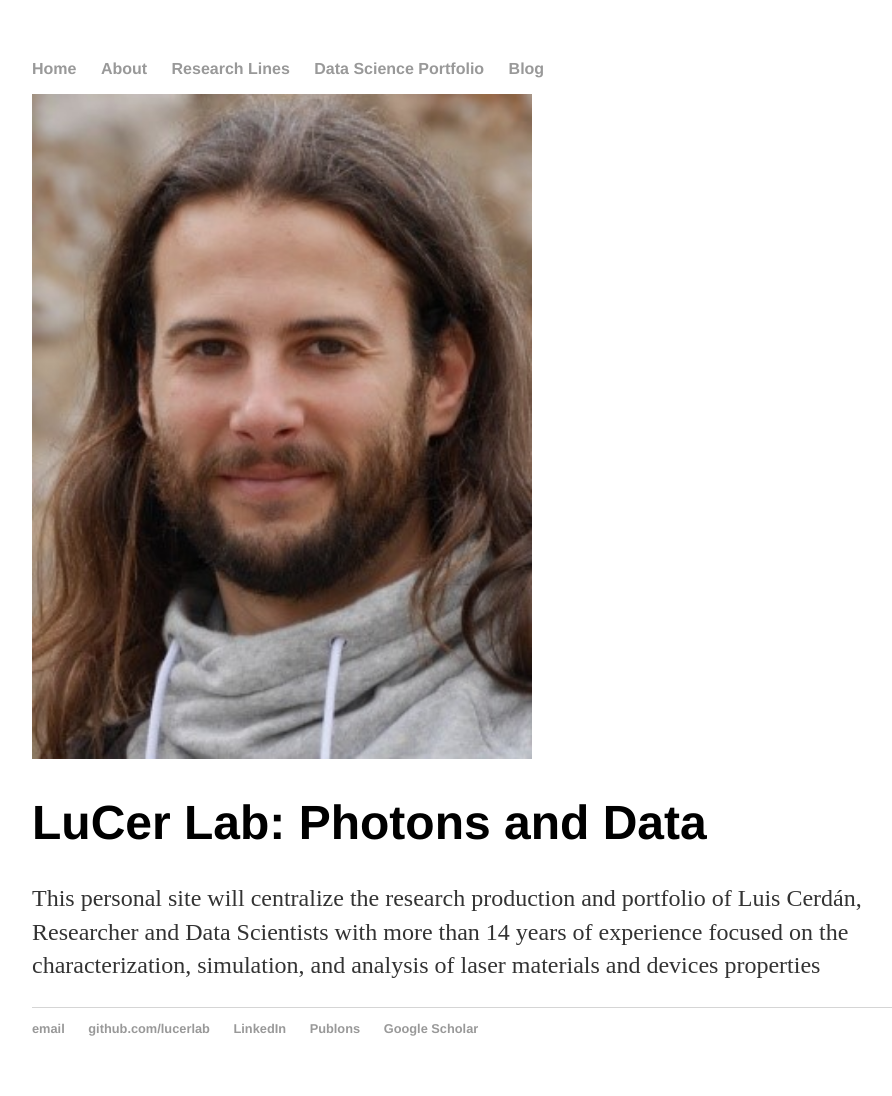
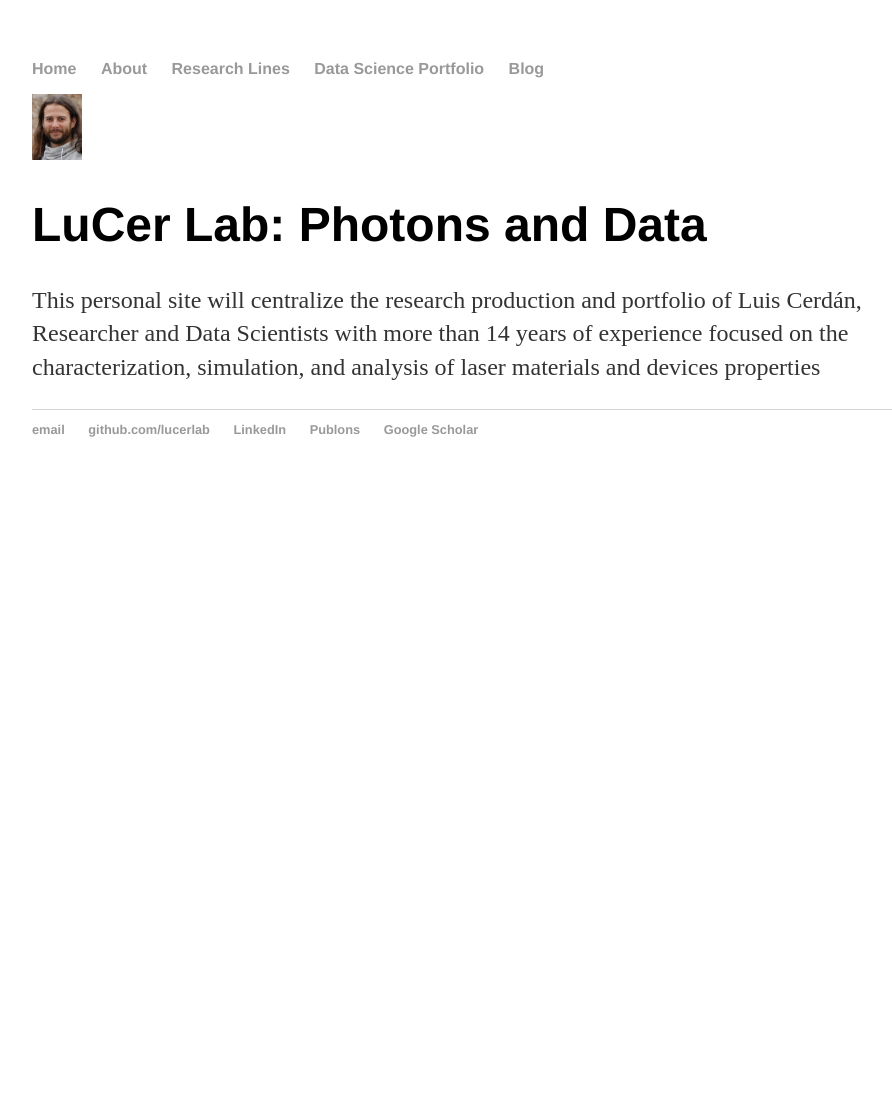
Before and after one commit to lucerlab/lucerlab.github.io, a Jekyll site: the page built from index.html, in a window 1280 px wide. Shown: the whole page, without its empty margins (160-1052 px from the left). Built offline with Jekyll 4.4.1, drawn with Linux system fonts in a browser that asks for light colours; after the commit the page ends 900 px from its top, so only the background shows below that.

Commit message:
Update index.html

```diff
--- a/index.html
+++ b/index.html
@@ -4,7 +4,7 @@ title: LuCer Lab
 ---
 
 <div style="display:inline-block;vertical-align:top;">
-    <img src="images/photoLC.jpg" alt="img"/ style="width:500px;">
+    <img src="images/photoLC.jpg" alt="img"/ style="width:50px">
 </div>
 
 <div style="display:inline-block;">
```
